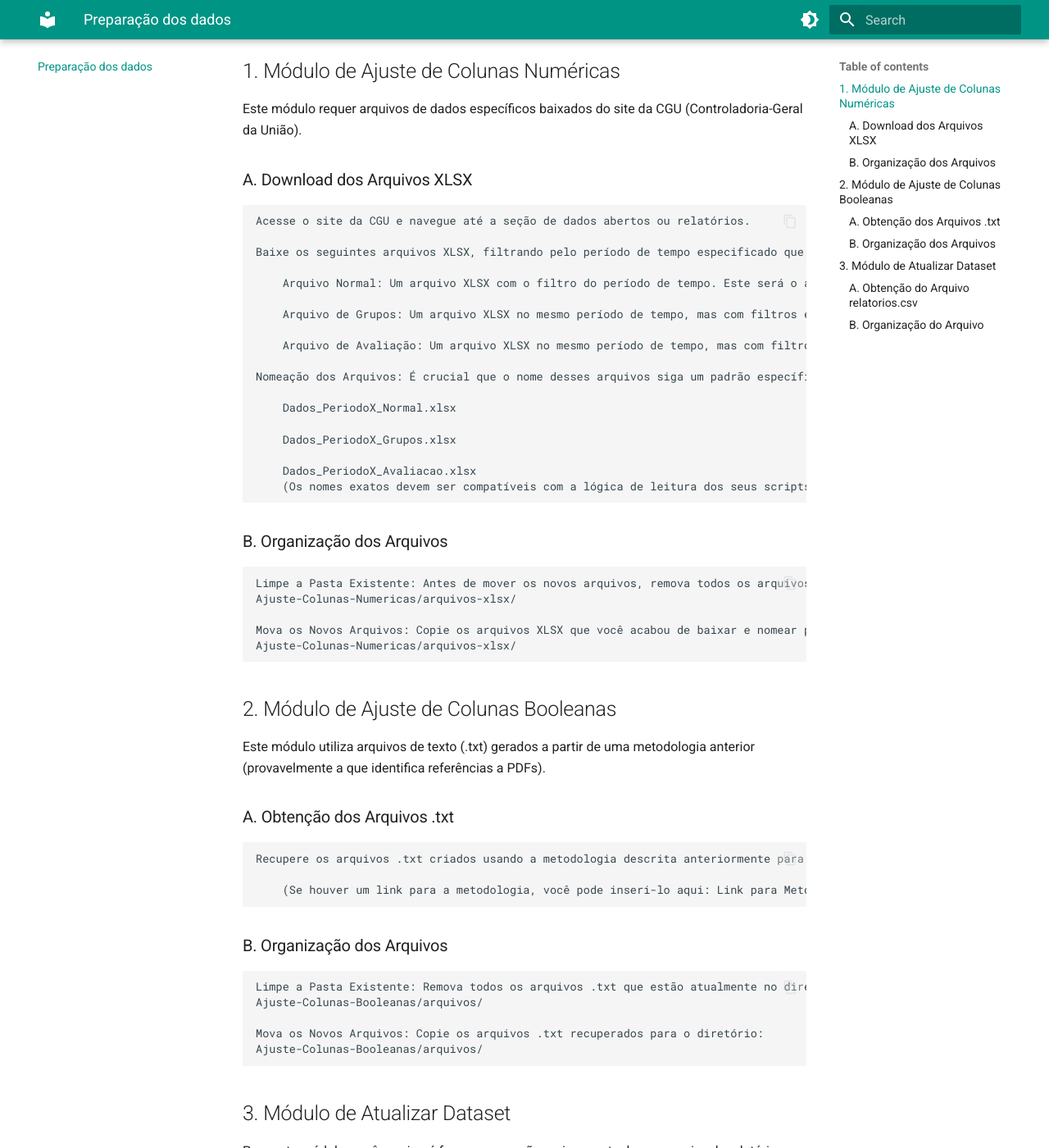
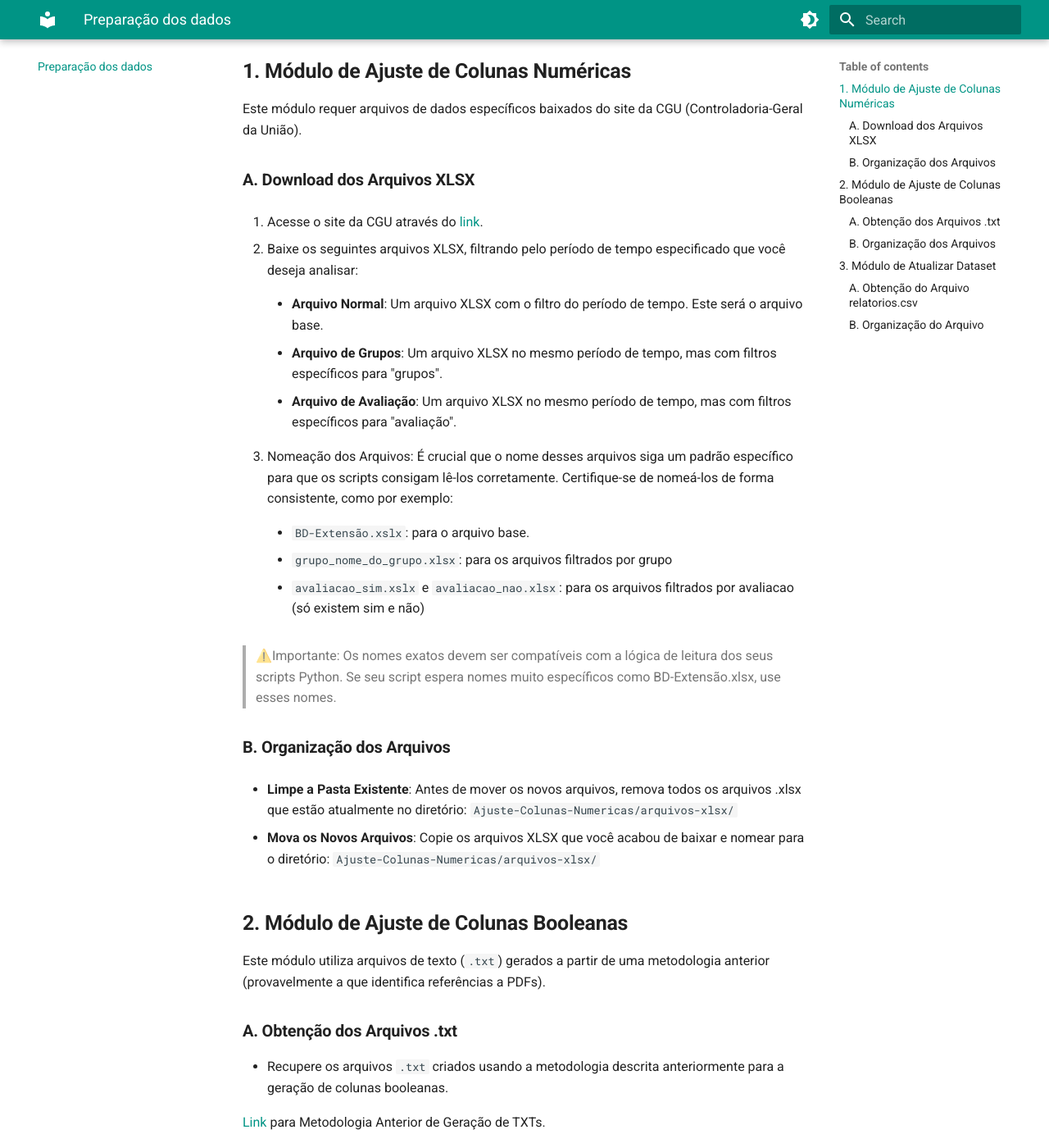
Before and after one commit to BruninSouza/Criar-DB-LabGov, an MkDocs documentation site: the page built from docs/preparacao-dados.md, in a window 1280 px wide and 1400 px high, scrolled down 275 px. Shown: the whole window at 82% size. Built offline with MkDocs 1.6.1 and Material for MkDocs 9.7.7, drawn with Linux system fonts in a browser that asks for light colours; some of the changed text lies outside the part shown.

Commit message:
fix: ajustada formatação da págima

```diff
--- a/docs/preparacao-dados.md
+++ b/docs/preparacao-dados.md
@@ -1,70 +1,65 @@
-# Preparação dos Dados para Execução do Projeto
+# **Preparação dos Dados para Execução do Projeto**
 
 Para que os módulos de automação funcionem corretamente, é essencial que os arquivos de dados estejam organizados e nomeados conforme as especificações. Siga as instruções abaixo para preparar seu ambiente.
 
-## 1. Módulo de Ajuste de Colunas Numéricas
+## **1. Módulo de Ajuste de Colunas Numéricas**
 
 Este módulo requer arquivos de dados específicos baixados do site da CGU (Controladoria-Geral da União).
 
-### A. Download dos Arquivos XLSX
+### **A. Download dos Arquivos XLSX**
 
-    Acesse o site da CGU e navegue até a seção de dados abertos ou relatórios.
+1. Acesse o site da CGU através do [link](https://eaud.cgu.gov.br/relatorios/pesquisa).
 
-    Baixe os seguintes arquivos XLSX, filtrando pelo período de tempo especificado que você deseja analisar:
+2. Baixe os seguintes arquivos XLSX, filtrando pelo período de tempo especificado que você deseja analisar:
 
-        Arquivo Normal: Um arquivo XLSX com o filtro do período de tempo. Este será o arquivo base.
+    - **Arquivo Normal**: Um arquivo XLSX com o filtro do período de tempo. Este será o arquivo base.
 
-        Arquivo de Grupos: Um arquivo XLSX no mesmo período de tempo, mas com filtros específicos para "grupos".
+    - **Arquivo de Grupos**: Um arquivo XLSX no mesmo período de tempo, mas com filtros específicos para "grupos".
 
-        Arquivo de Avaliação: Um arquivo XLSX no mesmo período de tempo, mas com filtros específicos para "avaliação".
+    - **Arquivo de Avaliação**: Um arquivo XLSX no mesmo período de tempo, mas com filtros específicos para "avaliação".
 
-    Nomeação dos Arquivos: É crucial que o nome desses arquivos siga um padrão específico para que os scripts consigam lê-los corretamente. Certifique-se de nomeá-los de forma consistente, como por exemplo:
+3. Nomeação dos Arquivos: É crucial que o nome desses arquivos siga um padrão específico para que os scripts consigam lê-los corretamente. Certifique-se de nomeá-los de forma consistente, como por exemplo:
 
-        Dados_PeriodoX_Normal.xlsx
+    - `BD-Extensão.xslx`: para o arquivo base.
 
-        Dados_PeriodoX_Grupos.xlsx
+    - `grupo_nome_do_grupo.xlsx`: para os arquivos filtrados por grupo
 
-        Dados_PeriodoX_Avaliacao.xlsx
-        (Os nomes exatos devem ser compatíveis com a lógica de leitura dos seus scripts Python. Se seu script espera nomes muito específicos como BD-Extensão.xlsx, use esses nomes.)
+    - `avaliacao_sim.xslx` e `avaliacao_nao.xlsx`: para os arquivos filtrados por avaliacao (só existem sim e não)
 
-### B. Organização dos Arquivos
+>⚠️Importante: Os nomes exatos devem ser compatíveis com a lógica de leitura dos seus scripts Python. Se seu script espera nomes muito específicos como BD-Extensão.xlsx, use esses nomes.
 
-    Limpe a Pasta Existente: Antes de mover os novos arquivos, remova todos os arquivos .xlsx que estão atualmente no diretório:
-    Ajuste-Colunas-Numericas/arquivos-xlsx/
+### **B. Organização dos Arquivos**
 
-    Mova os Novos Arquivos: Copie os arquivos XLSX que você acabou de baixar e nomear para o diretório:
-    Ajuste-Colunas-Numericas/arquivos-xlsx/
+- **Limpe a Pasta Existente**: Antes de mover os novos arquivos, remova todos os arquivos .xlsx que estão atualmente no diretório: `Ajuste-Colunas-Numericas/arquivos-xlsx/`
 
-## 2. Módulo de Ajuste de Colunas Booleanas
+- **Mova os Novos Arquivos**: Copie os arquivos XLSX que você acabou de baixar e nomear para o diretório: `Ajuste-Colunas-Numericas/arquivos-xlsx/`
 
-Este módulo utiliza arquivos de texto (.txt) gerados a partir de uma metodologia anterior (provavelmente a que identifica referências a PDFs).
+## **2. Módulo de Ajuste de Colunas Booleanas**
 
-### A. Obtenção dos Arquivos .txt
+Este módulo utiliza arquivos de texto (`.txt`) gerados a partir de uma metodologia anterior (provavelmente a que identifica referências a PDFs).
 
-    Recupere os arquivos .txt criados usando a metodologia descrita anteriormente para a geração de colunas booleanas.
+### **A. Obtenção dos Arquivos .txt**
 
-        (Se houver um link para a metodologia, você pode inseri-lo aqui: Link para Metodologia Anterior de Geração de TXTs)
+- Recupere os arquivos `.txt` criados usando a metodologia descrita anteriormente para a geração de colunas booleanas.
 
-### B. Organização dos Arquivos
+[Link](https://docs.google.com/document/d/1SqfNRUad_ccG6rAjSugxbDS6db2O_lf-TVVCaA3C6TM/edit?usp=sharing) para Metodologia Anterior de Geração de TXTs.
 
-    Limpe a Pasta Existente: Remova todos os arquivos .txt que estão atualmente no diretório:
-    Ajuste-Colunas-Booleanas/arquivos/
+### **B. Organização dos Arquivos**
 
-    Mova os Novos Arquivos: Copie os arquivos .txt recuperados para o diretório:
-    Ajuste-Colunas-Booleanas/arquivos/
+- **Limpe a Pasta Existente**: Remova todos os arquivos `.txt` que estão atualmente no diretório: `Ajuste-Colunas-Booleanas/arquivos/`
 
-## 3. Módulo de Atualizar Dataset
+- **Mova os Novos Arquivos**: Copie os arquivos `.txt` recuperados para o diretório: `Ajuste-Colunas-Booleanas/arquivos/`
+
+## **3. Módulo de Atualizar Dataset**
 
 Para este módulo, você precisará fornecer a versão mais recente do seu arquivo de relatórios para que ele seja atualizado com os novos dados processados.
 
-### A. Obtenção do Arquivo relatorios.csv
+### **A. Obtenção do Arquivo relatorios.csv**
 
-    Localize o arquivo relatorios.csv que está sendo atualmente utilizado para suas análises de relatórios. Este é o dataset base que será atualizado.
+Localize o arquivo `relatorios.csv` que está sendo atualmente utilizado para suas análises de relatórios. Este é o dataset base que será atualizado.
 
-### B. Organização do Arquivo
+### **B. Organização do Arquivo**
 
-    Limpe a Pasta Existente: Remova o arquivo relatorios.csv que está atualmente no diretório:
-    Atualizar-Dataset/datasets/
+- **Limpe a Pasta Existente**: Remova o arquivo relatorios.csv que está atualmente no diretório: `Atualizar-Dataset/datasets/`
 
-    Mova o Novo Arquivo: Copie a versão mais recente do seu relatorios.csv para o diretório:
-    Atualizar-Dataset/datasets/
+- **Mova o Novo Arquivo**: Copie a versão mais recente do seu relatorios.csv para o diretório: `Atualizar-Dataset/datasets/`
```
